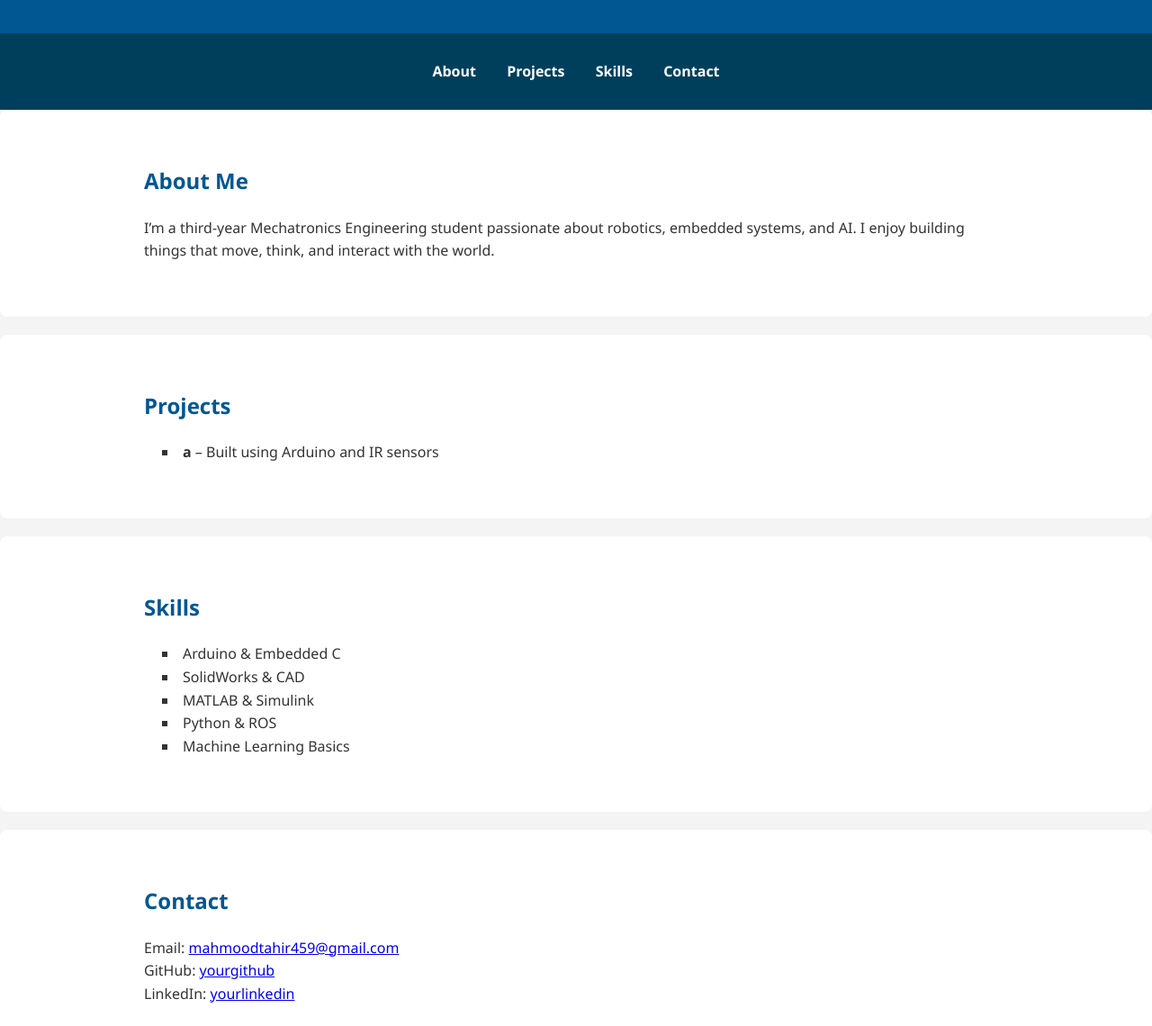
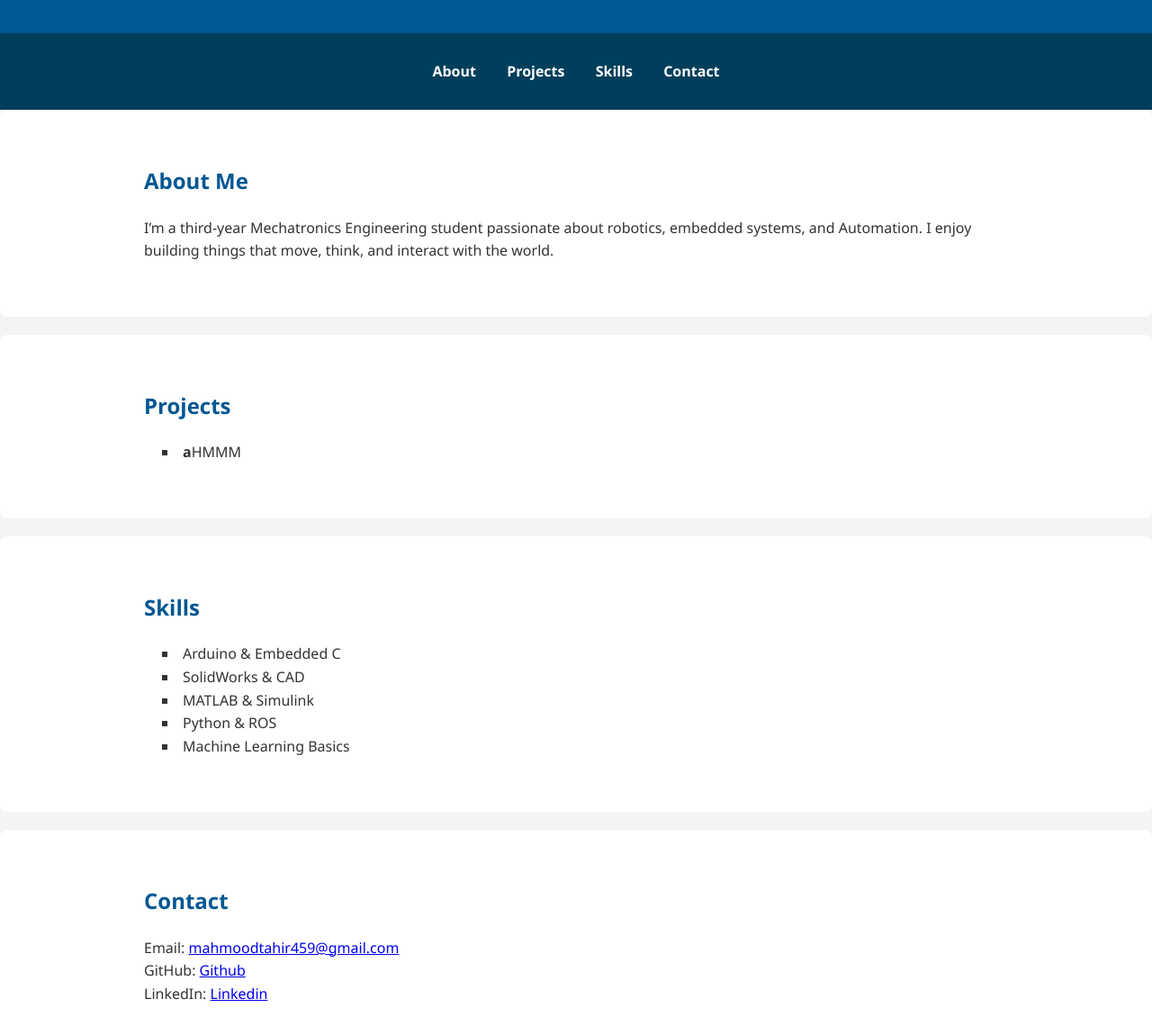
Before and after one commit to mahmoodtahir459/tahirmahmood_site, a plain HTML site: page index.html in a window 1280 px wide. Shown: the part 160-1300 px from the top of the page at 90% size. Drawn offline with Linux system fonts and the light colour scheme.

Commit message:
update contact

```diff
--- a/index.html
+++ b/index.html
@@ -27,7 +27,7 @@
     <div class="container">
       <h2>About Me</h2>
       <p>
-        I’m a third-year Mechatronics Engineering student passionate about robotics, embedded systems, and AI.
+        I’m a third-year Mechatronics Engineering student passionate about robotics, embedded systems, and Automation.
         I enjoy building things that move, think, and interact with the world.
       </p>
     </div>
@@ -37,7 +37,7 @@
     <div class="container">
       <h2>Projects</h2>
       <ul class="project-list">
-        <li><strong>a</strong> – Built using Arduino and IR sensors</li>
+        <li><strong>a</strong>HMMM </li>
       </ul>
     </div>
   </section>
@@ -59,8 +59,8 @@
     <div class="container">
       <h2>Contact</h2>
       <p>Email: <a href="mailto:mahmoodtahir459@gmail.com">mahmoodtahir459@gmail.com</a></p>
-      <p>GitHub: <a href="https://github.com/yourgithub">yourgithub</a></p>
-      <p>LinkedIn: <a href="https://linkedin.com/in/yourlinkedin">yourlinkedin</a></p>
+      <p>GitHub: <a href="https://github.com/mahmoodtahir459">Github</a></p>
+      <p>LinkedIn: <a href="https://www.linkedin.com/in/tahir-mahmood-100724276/">Linkedin</a></p>
     </div>
   </section>
 
```
